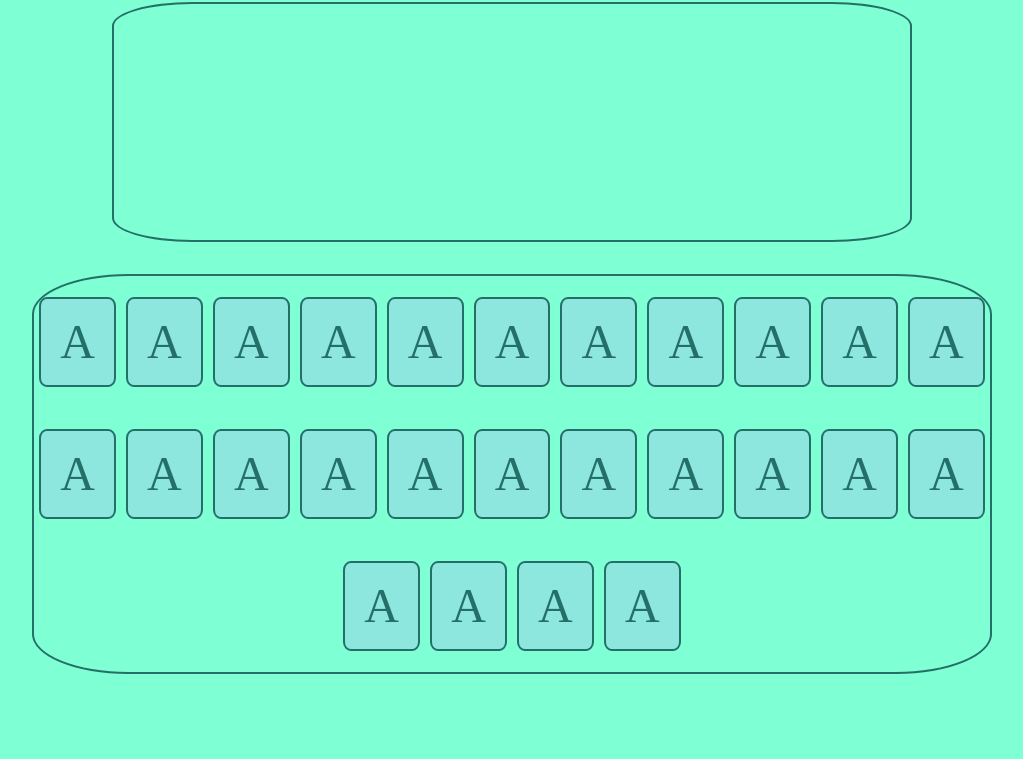
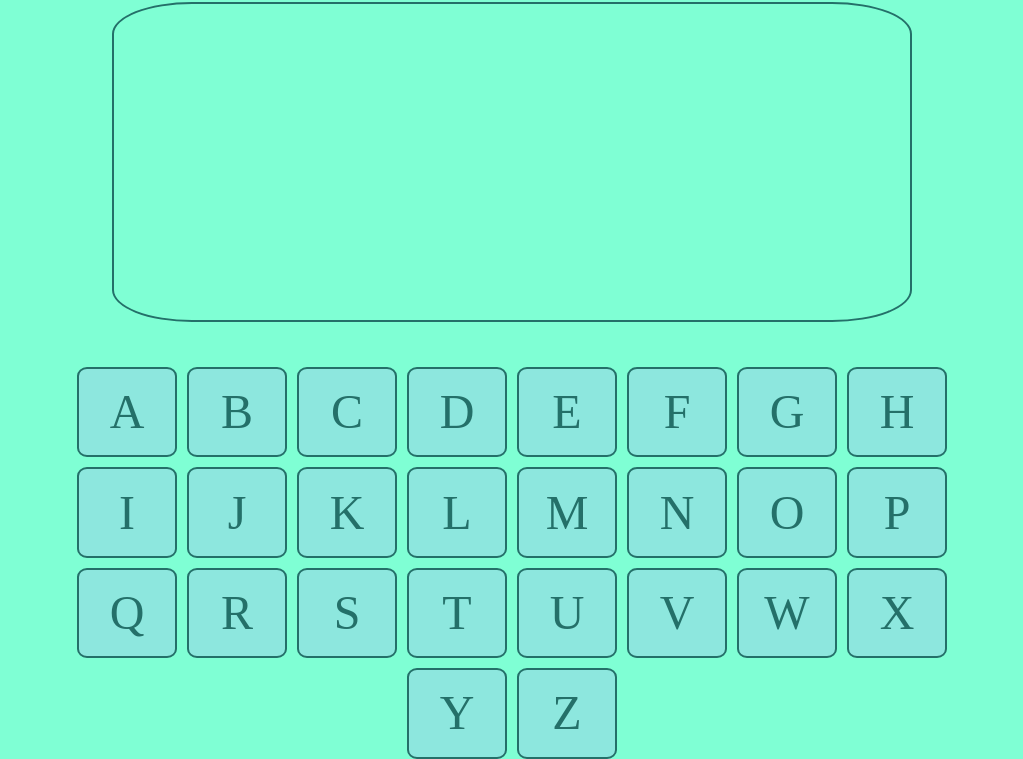
Before and after one commit to Owlynn/Morse-helper, a plain HTML site: page index.html in a window 1280 px wide. Shown: the part 126-885 px from the top of the page, without its empty margins (128-1151 px from the left). Before the commit the page ends 800 px from the top, so only its background shows below. Drawn offline with Linux system fonts and the light colour scheme.

Commit message:
dynamic keyboard creation

```diff
--- a/index.html
+++ b/index.html
@@ -5,7 +5,6 @@
     <meta name="viewport" content="width=device-width, initial-scale=1.0">
     <link rel="stylesheet" href="reset.css">
     <link rel="stylesheet" href="style.css">
-    <script src="script.js"></script>
     <link rel="preconnect" href="https://fonts.gstatic.com">
     <link href="https://fonts.googleapis.com/css2?family=Bungee&display=swap" rel="stylesheet">
     <title>Morse Helper</title>
@@ -15,7 +14,8 @@
     <div class="titre">Morse-Helper</div>
     <div class="display-letter"></div>
 
-    <div class="alphabet">
+    <div class="alphabet" id="alphabet">
+        <!-- <div class="keyboard-letter">A</div>
             <div class="keyboard-letter">A</div>
             <div class="keyboard-letter">A</div>
             <div class="keyboard-letter">A</div>
@@ -40,9 +40,9 @@
             <div class="keyboard-letter">A</div>
             <div class="keyboard-letter">A</div>
             <div class="keyboard-letter">A</div>
-        <div class="keyboard-letter">A</div>
-        <div class="keyboard-letter">A</div>
+            <div class="keyboard-letter">A</div> -->
         </div>
 
+        <script src="script.js"></script>
     </body>
     </html>
--- a/script.js
+++ b/script.js
@@ -1,6 +1,14 @@
 let keyboard = {
-    letter:,
+    alphabet : ["A","B","C","D","E","F","G","H","I","J","K","L","M","N","O","P","Q","R","S","T","U","V","W","X","Y","Z"],
     createKey () {
+        for(i = 0 ; i< keyboard.alphabet.length ; i++) {
+            let singleKey = document.createElement("div");
+            document.getElementById('alphabet').appendChild(singleKey);
+            singleKey.classList.add("keyboard-letter");
+            singleKey.innerHTML= keyboard.alphabet[i];
+        }
 
     }
 }
+
+keyboard.createKey();
--- a/style.css
+++ b/style.css
@@ -18,17 +18,17 @@ body {
 
 .display-letter{
     border: 2px solid rgb(36, 112, 105);
-    height: 30vh;
+    height: 40vh;
     width: 100vh;
     border-radius: 10%;
     margin-top: 4vh;
 }
 .alphabet{
-    border: 2px solid rgb(36, 112, 105);
-    height: 50vh;
+    /* border: 2px solid rgb(36, 112, 105); */
+    height: 40vh;
     width: 120vh;
     border-radius: 10%;
-    margin-top: 4vh;
+    margin-top: 5vh;
     display: flex;
     flex-wrap: wrap;
     align-items: center;
@@ -37,7 +37,7 @@ body {
 }
 .keyboard-letter{
     border: 2px solid rgb(36, 112, 105);
-    width: fit-content;
+    width: 100px;
     height: fit-content;
     border-radius: 10%;
     display: flex;
```
Lines whose indentation alone changed are shown as unchanged.
